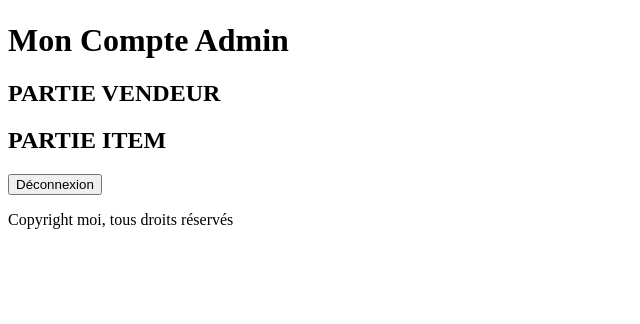
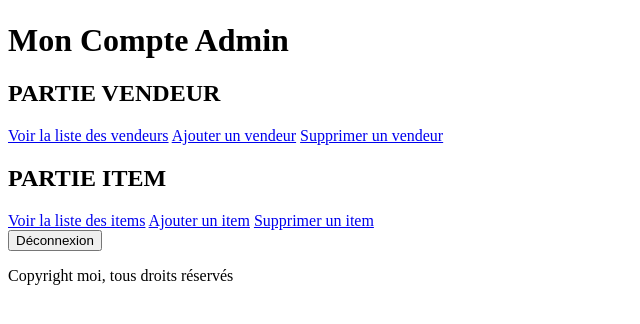
Before and after one commit to ynot24/ProjetPiscine2020, a PHP site: page /mon_compte_admin.php in a window 1280 px wide. Shown: the part 113-437 px from the top of the page, without its empty margins (0-640 px from the left). Run offline with PHP 8.4, Linux system fonts and the light colour scheme; a user stored in the database is signed in.

Commit message:
Update mon_compte_admin.php
Page Mon compte admin à jour

```diff
--- a/mon_compte_admin.php
+++ b/mon_compte_admin.php
@@ -21,8 +21,18 @@
 
             <div id="corps">
                 <h1>Mon Compte Admin</h1>
-                <h2>PARTIE VENDEUR</h2>
-                <h2>PARTIE ITEM</h2>
+                <div>
+                    <h2>PARTIE VENDEUR</h2>
+                    <a href="liste_vendeur.html">Voir la liste des vendeurs</a>
+                    <a href="creation_compte_vendeur.php">Ajouter un vendeur</a>
+                    <a href="supprimer_vendeur.html">Supprimer un vendeur</a>
+                </div>
+                <div>
+                    <h2>PARTIE ITEM</h2>
+                    <a href="liste_item.html">Voir la liste des items</a>
+                    <a href="vendre_item.php">Ajouter un item</a>
+                    <a href="supprimer_item.html">Supprimer un item</a>
+                </div>
             </div>
 
             <form action="deconnexion.php">
```
